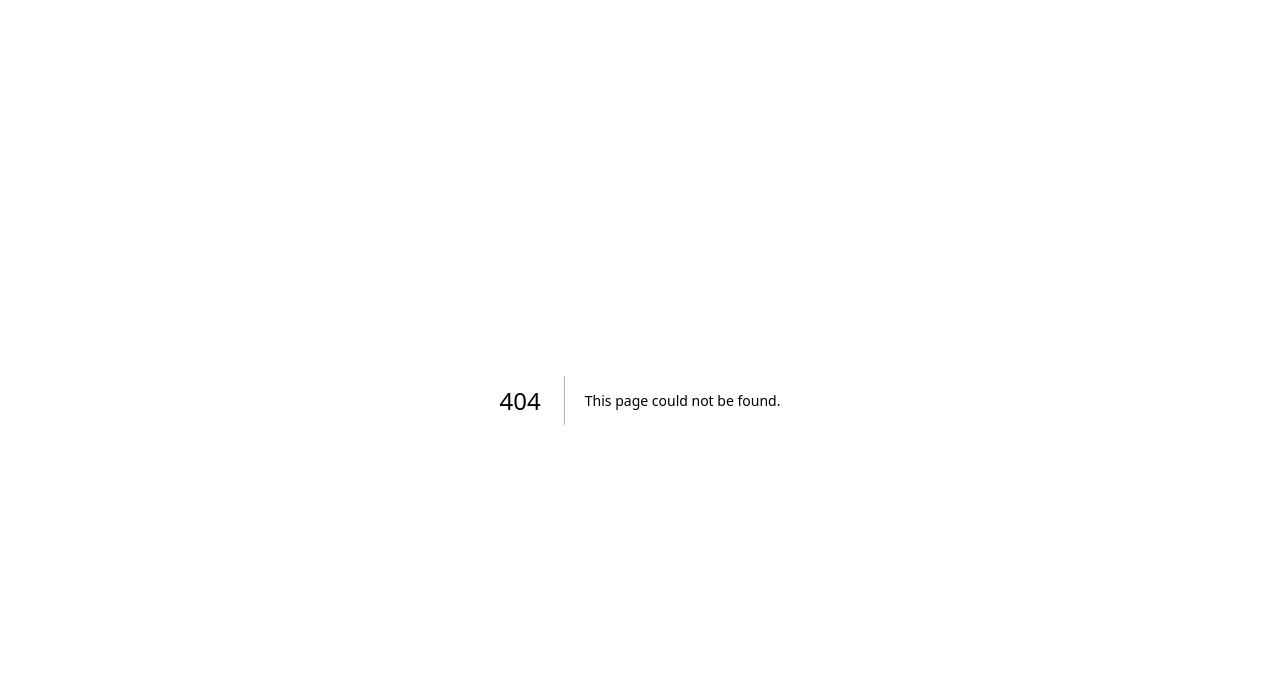
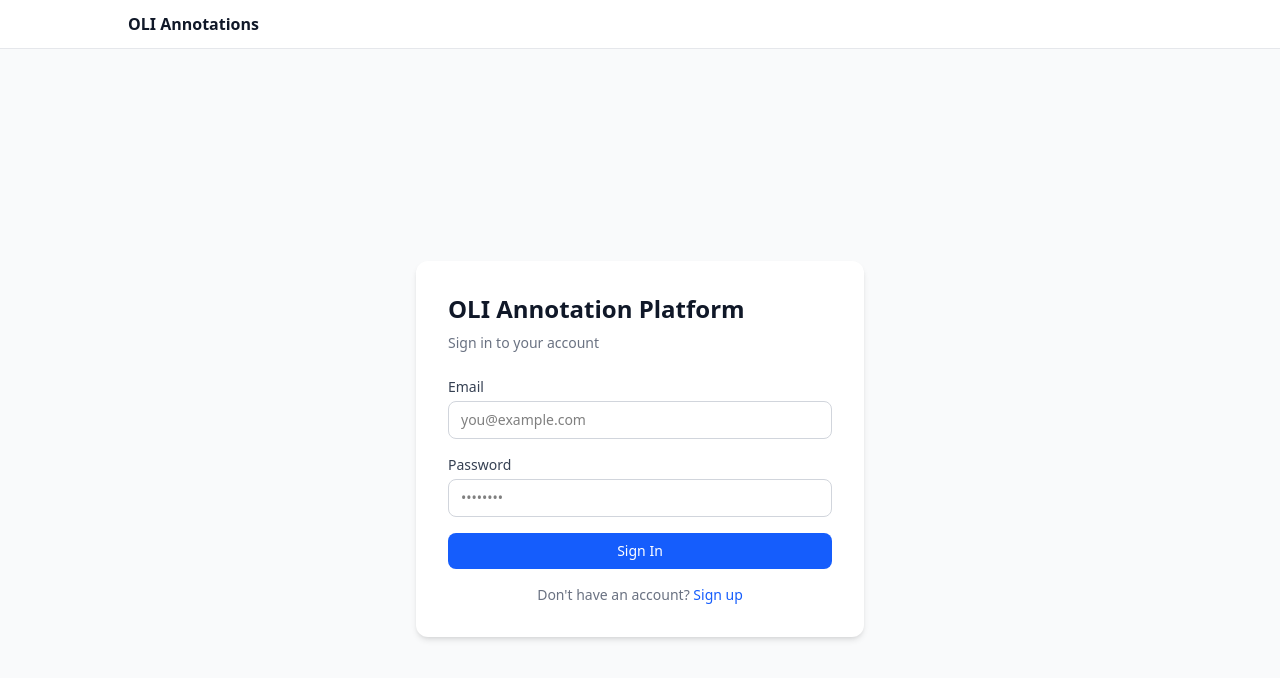
Before and after one commit to allimaeeee/Open4PeerReview, a Next.js app: page /login in a window 1280 px wide. Before the commit this address had no page. Shown: the top 678 px of the page. Built offline with nearby package versions, Linux system fonts and the light colour scheme; no server answers.

Commit message:
fix Document type naming conflict with DOM

```diff
--- /dev/null
+++ b/app/auth/callback/route.ts
@@ -0,0 +1,17 @@
+//Login callback route
+import { createClient } from '@/lib/supabase/server'
+import { NextResponse } from 'next/server'
+import type { NextRequest } from 'next/server'
+
+export async function GET(request: NextRequest) {
+  const { searchParams, origin } = new URL(request.url)
+  const code = searchParams.get('code')
+  const redirect = searchParams.get('redirect') ?? '/dashboard'
+
+  if (code) {
+    const supabase = await createClient()
+    await supabase.auth.exchangeCodeForSession(code)
+  }
+
+  return NextResponse.redirect(`${origin}${redirect}`)
+}
--- /dev/null
+++ b/app/dashboard/page.tsx
@@ -0,0 +1,18 @@
+//Dashboard page
+import { createClient } from '@/lib/supabase/server'
+import { redirect } from 'next/navigation'
+
+export default async function DashboardPage() {
+  const supabase = await createClient()
+  const { data: { user } } = await supabase.auth.getUser()
+
+  // Middleware handles redirect, but this is a belt-and-suspenders check
+  if (!user) redirect('/login')
+
+  return (
+    <main className="mx-auto max-w-5xl px-6 py-10">
+      <h1 className="text-2xl font-bold text-gray-900">Dashboard</h1>
+      <p className="mt-2 text-sm text-gray-500">Signed in as {user.email}</p>
+    </main>
+  )
+}
--- a/app/layout.tsx
+++ b/app/layout.tsx
@@ -1,33 +1,19 @@
-import type { Metadata } from "next";
-import { Geist, Geist_Mono } from "next/font/google";
-import "./globals.css";
-
-const geistSans = Geist({
-  variable: "--font-geist-sans",
-  subsets: ["latin"],
-});
-
-const geistMono = Geist_Mono({
-  variable: "--font-geist-mono",
-  subsets: ["latin"],
-});
+//Root layout
+import type { Metadata } from 'next'
+import './globals.css'
+import Navbar from '@/components/Navbar'
 
 export const metadata: Metadata = {
-  title: "Create Next App",
-  description: "Generated by create next app",
-};
+  title: 'OLI Annotation Platform',
+}
 
-export default function RootLayout({
-  children,
-}: Readonly<{
-  children: React.ReactNode;
-}>) {
+export default function RootLayout({ children }: { children: React.ReactNode }) {
   return (
-    <html
-      lang="en"
-      className={`${geistSans.variable} ${geistMono.variable} h-full antialiased`}
-    >
-      <body className="min-h-full flex flex-col">{children}</body>
+    <html lang="en">
+      <body>
+        <Navbar />
+        {children}
+      </body>
     </html>
-  );
+  )
 }
--- /dev/null
+++ b/app/login/page.tsx
@@ -0,0 +1,138 @@
+//Login page
+'use client'
+
+import { useState } from 'react'
+import { useRouter } from 'next/navigation'
+import { createClient } from '@/lib/supabase/client'
+
+export default function LoginPage() {
+  const [mode, setMode] = useState<'login' | 'signup'>('login')
+  const [email, setEmail] = useState('')
+  const [password, setPassword] = useState('')
+  const [displayName, setDisplayName] = useState('')
+  const [error, setError] = useState<string | null>(null)
+  const [message, setMessage] = useState<string | null>(null)
+  const [loading, setLoading] = useState(false)
+
+  const router = useRouter()
+  const supabase = createClient()
+
+  async function handleSubmit(e: React.FormEvent) {
+    e.preventDefault()
+    setError(null)
+    setMessage(null)
+    setLoading(true)
+
+    if (mode === 'login') {
+      const { error } = await supabase.auth.signInWithPassword({ email, password })
+      if (error) {
+        setError(error.message)
+      } else {
+        router.push('/dashboard')
+        router.refresh()
+      }
+
+    } else {
+      const { error } = await supabase.auth.signUp({
+        email,
+        password,
+        options: {
+          data: { display_name: displayName },
+          emailRedirectTo: `${window.location.origin}/auth/callback`,
+        },
+      })
+      if (error) {
+        setError(error.message)
+      } else {
+        setMessage('Check your email to confirm your account.')
+      }
+    }
+
+    setLoading(false)
+  }
+
+  return (
+    <main className="flex min-h-screen items-center justify-center bg-gray-50">
+      <div className="w-full max-w-md rounded-xl bg-white p-8 shadow-md">
+        <h1 className="mb-2 text-2xl font-bold text-gray-900">
+          OLI Annotation Platform
+        </h1>
+        <p className="mb-6 text-sm text-gray-500">
+          {mode === 'login' ? 'Sign in to your account' : 'Create an account'}
+        </p>
+
+        <form onSubmit={handleSubmit} className="space-y-4">
+          {mode === 'signup' && (
+            <div>
+              <label className="mb-1 block text-sm font-medium text-gray-700">
+                Display Name
+              </label>
+              <input
+                type="text"
+                value={displayName}
+                onChange={(e) => setDisplayName(e.target.value)}
+                required
+                className="w-full rounded-lg border border-gray-300 px-3 py-2 text-sm focus:outline-none focus:ring-2 focus:ring-blue-500"
+                placeholder="Your name"
+              />
+            </div>
+          )}
+
+          <div>
+            <label className="mb-1 block text-sm font-medium text-gray-700">
+              Email
+            </label>
+            <input
+              type="email"
+              value={email}
+              onChange={(e) => setEmail(e.target.value)}
+              required
+              className="w-full rounded-lg border border-gray-300 px-3 py-2 text-sm focus:outline-none focus:ring-2 focus:ring-blue-500"
+              placeholder="you@example.com"
+            />
+          </div>
+
+          <div>
+            <label className="mb-1 block text-sm font-medium text-gray-700">
+              Password
+            </label>
+            <input
+              type="password"
+              value={password}
+              onChange={(e) => setPassword(e.target.value)}
+              required
+              minLength={6}
+              className="w-full rounded-lg border border-gray-300 px-3 py-2 text-sm focus:outline-none focus:ring-2 focus:ring-blue-500"
+              placeholder="••••••••"
+            />
+          </div>
+
+          {error && (
+            <p className="rounded-lg bg-red-50 px-3 py-2 text-sm text-red-600">{error}</p>
+          )}
+          {message && (
+            <p className="rounded-lg bg-green-50 px-3 py-2 text-sm text-green-600">{message}</p>
+          )}
+
+          <button
+            type="submit"
+            disabled={loading}
+            className="w-full rounded-lg bg-blue-600 px-4 py-2 text-sm font-medium text-white hover:bg-blue-700 disabled:opacity-50"
+          >
+            {loading ? 'Loading...' : mode === 'login' ? 'Sign In' : 'Create Account'}
+          </button>
+        </form>
+
+        <p className="mt-4 text-center text-sm text-gray-500">
+          {mode === 'login' ? "Don't have an account?" : 'Already have an account?'}{' '}
+          <button
+            onClick={() => { setMode(mode === 'login' ? 'signup' : 'login'); setError(null) }}
+            className="font-medium text-blue-600 hover:underline"
+          >
+            {mode === 'login' ? 'Sign up' : 'Sign in'}
+          </button>
+        </p>
+      </div>
+    </main>
+  )
+}
--- /dev/null
+++ b/components/Navbar.tsx
@@ -0,0 +1,42 @@
+//Navbar component
+'use client'
+
+import { useRouter } from 'next/navigation'
+import { createClient } from '@/lib/supabase/client'
+import { useUser } from '@/lib/supabase/useUser'
+import Link from 'next/link'
+
+export default function Navbar() {
+  const { user, loading } = useUser()
+  const router = useRouter()
+  const supabase = createClient()
+
+  async function handleSignOut() {
+    await supabase.auth.signOut()
+    router.push('/login')
+    router.refresh()
+  }
+
+  if (loading) return null
+
+  return (
+    <nav className="border-b border-gray-200 bg-white px-6 py-3">
+      <div className="mx-auto flex max-w-5xl items-center justify-between">
+        <Link href="/dashboard" className="font-semibold text-gray-900">
+          OLI Annotations
+        </Link>
+        {user && (
+          <div className="flex items-center gap-4">
+            <span className="text-sm text-gray-500">{user.email}</span>
+            <button
+              onClick={handleSignOut}
+              className="text-sm text-gray-500 hover:text-gray-900"
+            >
+              Sign out
+            </button>
+          </div>
+        )}
+      </div>
+    </nav>
+  )
+}
--- a/lib/supabase/queries.ts
+++ b/lib/supabase/queries.ts
@@ -3,7 +3,7 @@
 // All functions accept a Supabase server client as the first argument.
 
 import type { SupabaseClient } from '@supabase/supabase-js'
-import type { Database, Anchor, CommentWithAuthor, RubricWithItems } from './types'
+import type { Database, Anchor, CommentWithAuthor, RubricWithItems, OLIDocument } from './types'
 
 type Client = SupabaseClient<Database>
 
--- /dev/null
+++ b/lib/supabase/useUser.ts
@@ -0,0 +1,29 @@
+//Client Component hook — provides current user session state.
+'use client'
+
+import { useEffect, useState } from 'react'
+import { createClient } from './client'
+import type { User } from '@supabase/supabase-js'
+
+export function useUser() {
+  const [user, setUser] = useState<User | null>(null)
+  const [loading, setLoading] = useState(true)
+  const supabase = createClient()
+
+  useEffect(() => {
+    // Get initial session
+    supabase.auth.getUser().then(({ data }) => {
+      setUser(data.user)
+      setLoading(false)
+    })
+
+    // Listen for auth changes (login, logout, token refresh)
+    const { data: { subscription } } = supabase.auth.onAuthStateChange((_event, session) => {
+      setUser(session?.user ?? null)
+    })
+
+    return () => subscription.unsubscribe()
+  }, []) // eslint-disable-line react-hooks/exhaustive-deps
+
+  return { user, loading }
+}
```
Also changed, not shown: lib/supabase/types.ts (+5 -5 lines), 1 other file (tests, documents, lock files or other folders).
